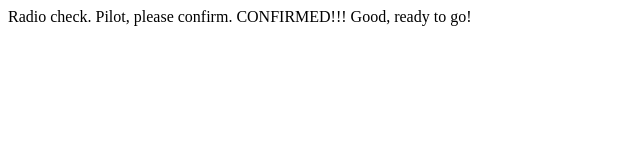
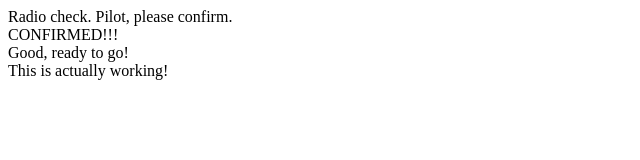
Before and after one commit to kaixin2017/Commnication-log, a plain HTML site: page index.html in a window 1280 px wide. Shown: the whole page, without its empty margins (0-640 px from the left). Drawn offline with Linux system fonts and the light colour scheme.

Commit message:
Added new line to log.

```diff
--- a/index.html
+++ b/index.html
@@ -1,5 +1,5 @@
 <html>
    <body>
-      <p>Radio check. Pilot, please confirm. CONFIRMED!!! Good, ready to go!</p>
+      <p>Radio check. Pilot, please confirm. <br> CONFIRMED!!! <br> Good, ready to go! <br> This is actually working!</p>
    </body>
 </html>
```
